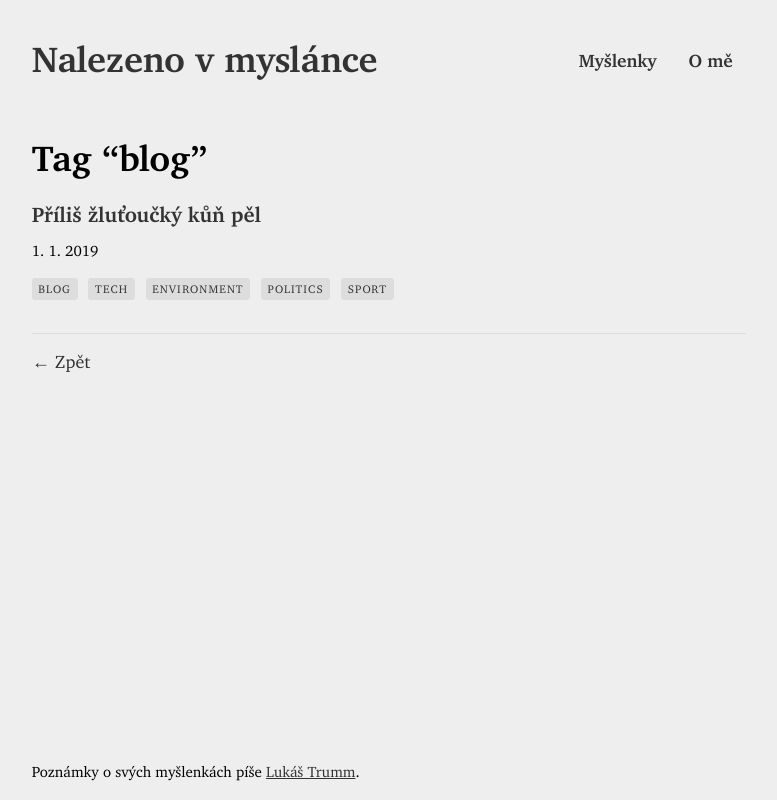
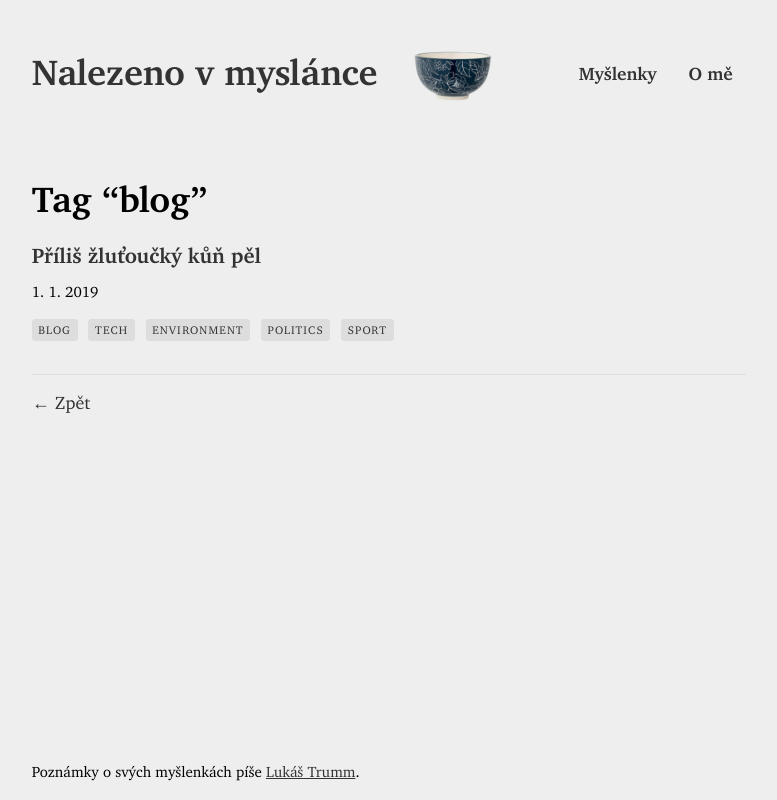
Before and after one commit to lttr/nalezeno-v-myslance, an Eleventy site: page tags.njk in a window 1280 px wide. Shown: the whole page, without its empty margins (251-1028 px from the left). Built offline with nearby package versions, Linux system fonts and the light colour scheme; Eleventy itself is replaced by a stand-in of ours; files that its build step writes are made by us from their sources.

Commit message:
Improve header styles

```diff
--- a/_includes/assets/css/inline.css
+++ b/_includes/assets/css/inline.css
@@ -95,21 +95,34 @@ header {
   align-items: center;
   justify-content: space-between;
   flex-wrap: wrap;
+  margin-bottom: clamp(0rem, 2vh, 1rem);
 }
 
 /* Header Logo (style as h2) */
 header > em {
-  display: block;
+  display: flex;
+  align-items: center;
   font-size: 2em;
-  margin-block: 0.67em;
   margin-right: 1.3rem;
+  margin-block: clamp(0rem, 2vh, 1rem);
   font-weight: bold;
   font-style: normal;
 }
 
+header img {
+  position: relative;
+  top: -0.3rem;
+  margin-inline: 1em;
+}
+
 /* Header Nav */
+header nav {
+  margin-block: 0.8rem;
+}
+
 header nav ul {
   padding: 0;
+  margin: 0;
   list-style: none;
 }
 
--- a/_includes/layouts/base.njk
+++ b/_includes/layouts/base.njk
@@ -8,6 +8,8 @@
 	<header>
 		<em>
 			<a href="{{ '/' | url }}">{{ metadata.title }}</a>
+
+			<img src="/static/img/myslanka_192.png" alt="Okrasná miska" width="80" height="80">
 		</em>
 		{% include "components/nav.njk" %}
 	</header>
```
